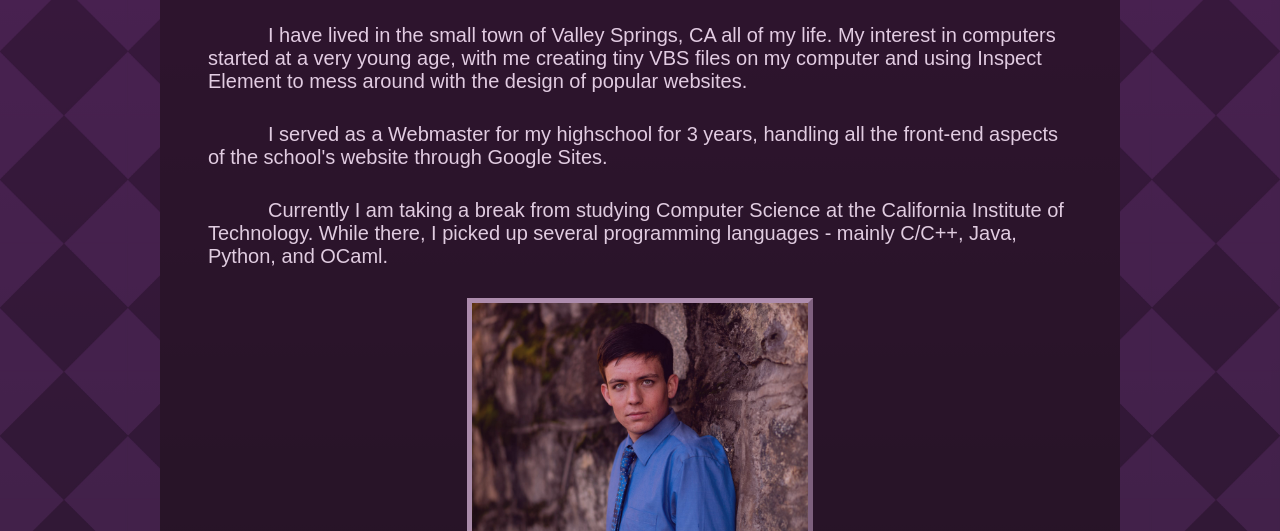
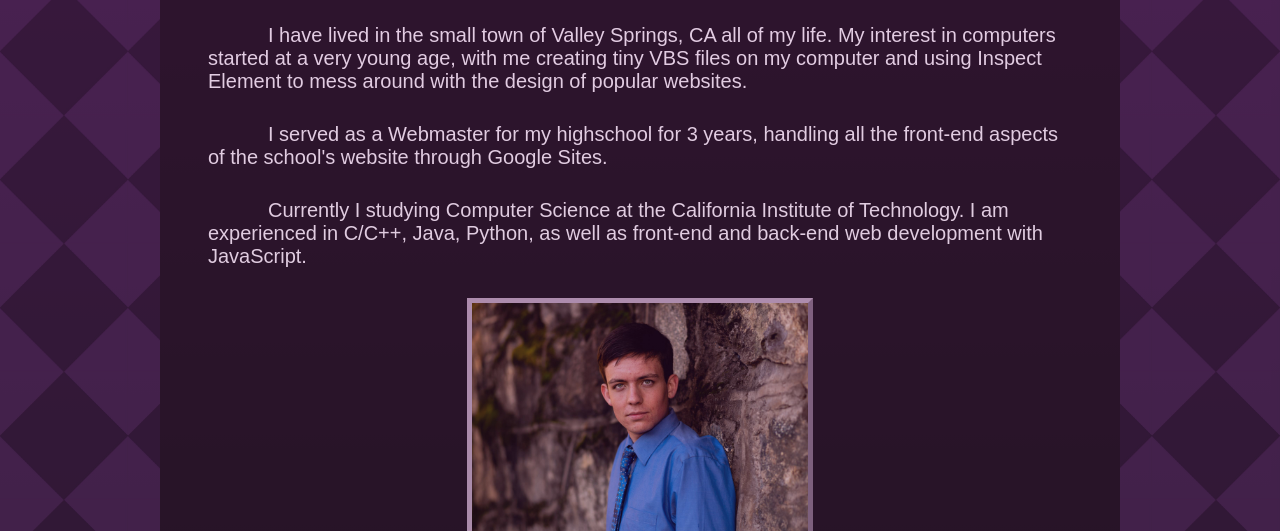
Before and after one commit to maxwellstickels/portfolio, a plain HTML site: page index.html in a window 1280 px wide. Shown: the part 269-800 px from the top of the page. Drawn offline with Linux system fonts and the light colour scheme.

Commit message:
Updated bio

```diff
--- a/index.html
+++ b/index.html
@@ -39,7 +39,7 @@
                     I served as a Webmaster for my highschool for 3 years, handling all the front-end aspects of the school's website through Google Sites.
                 </p>
                 <p>
-                    Currently I am taking a break from studying Computer Science at the California Institute of Technology. While there, I picked up several programming languages - mainly C/C++, Java, Python, and OCaml.
+                    Currently I studying Computer Science at the California Institute of Technology. I am experienced in C/C++, Java, Python, as well as front-end and back-end web development with JavaScript.
                 </p>
             </article>
             <img id="me" class="bordered" src="assets/images/me.jpg" alt="Photo of Maxwell Stickels"/>
```
